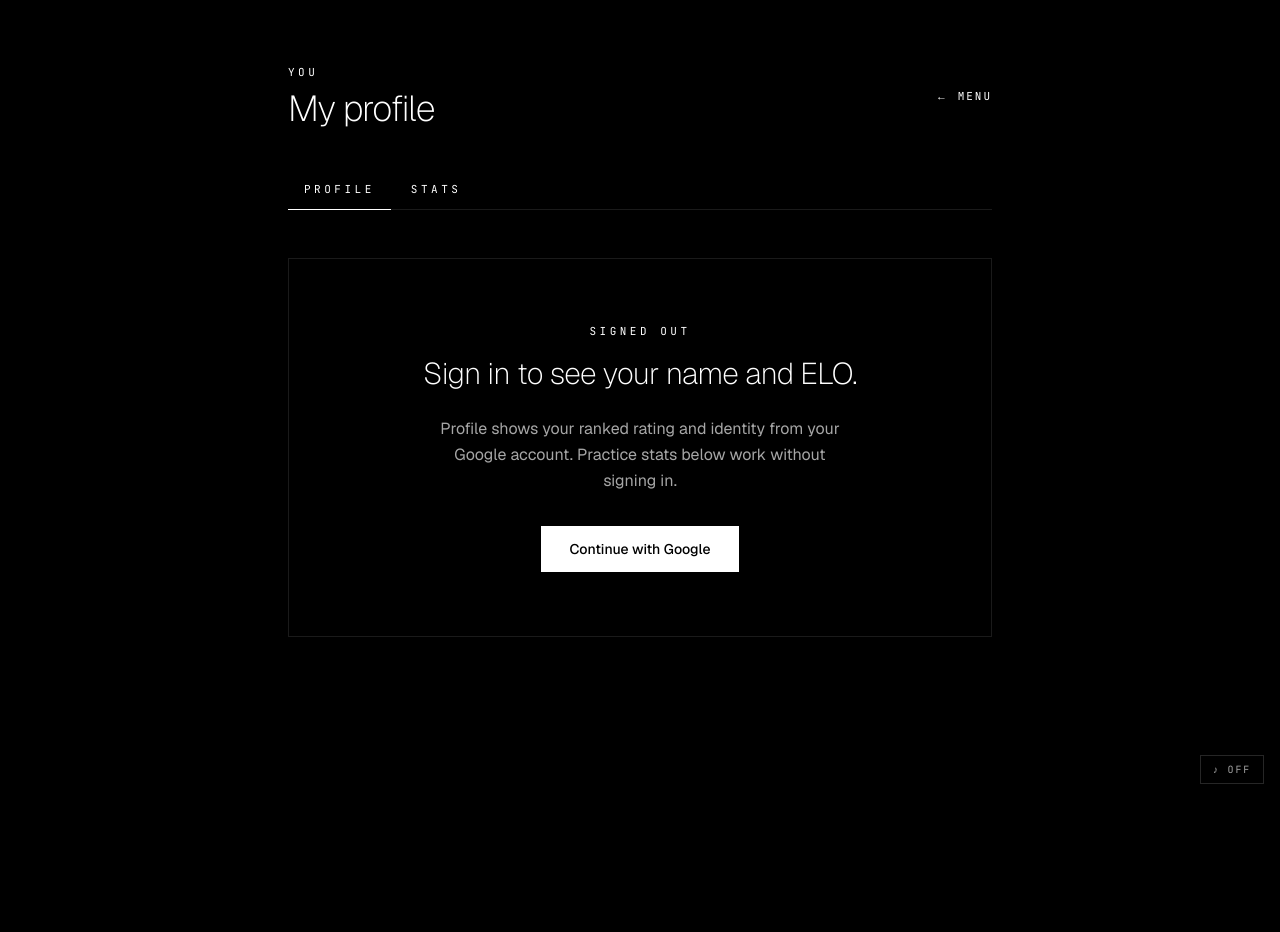
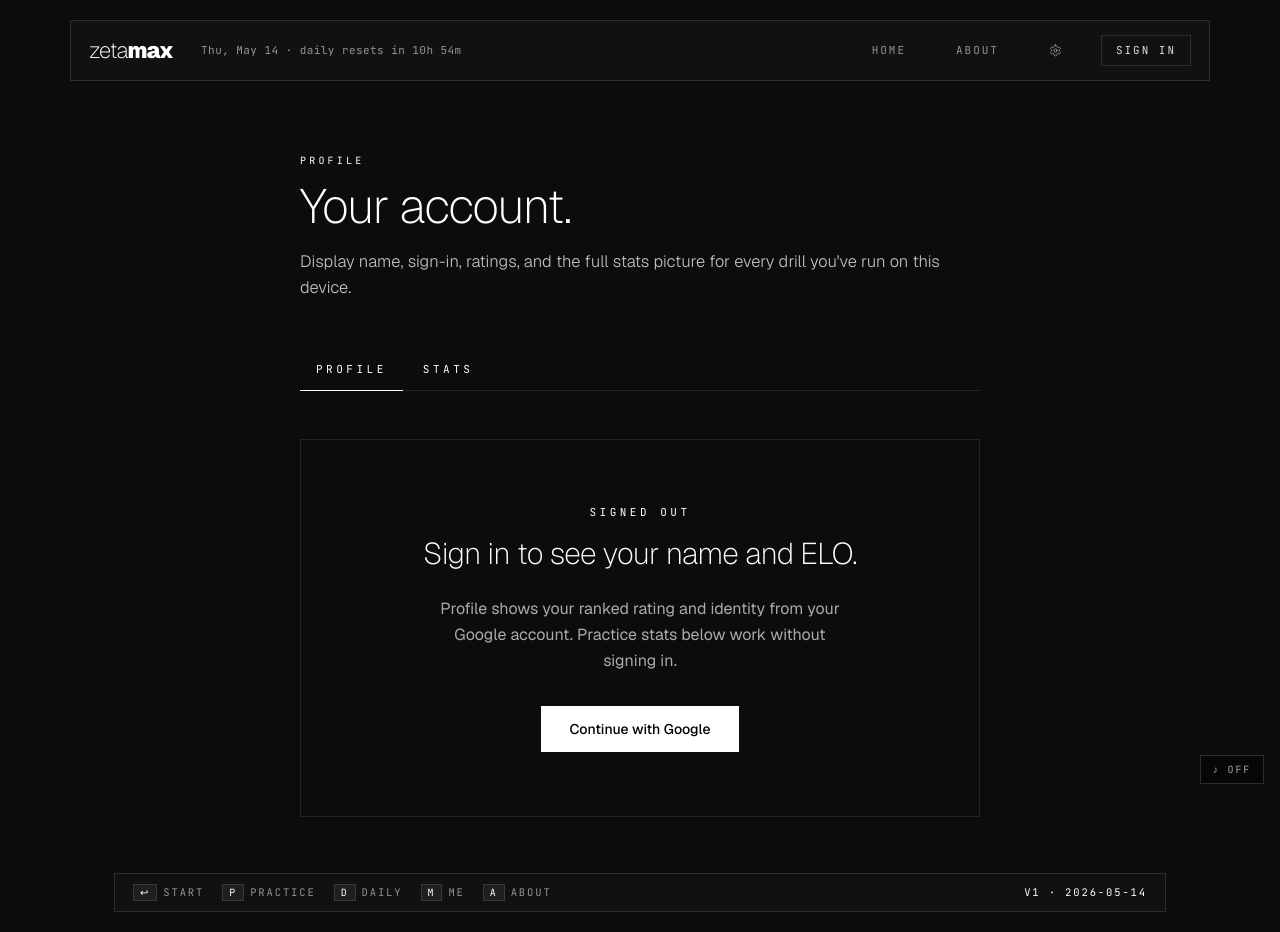
Before and after one commit to Smokeybear10/301.GAME.zetamax, a Next.js app: page /me in a window 1280 px wide. Before the commit the page ends 800 px from the top, so only its background shows below. Built offline with nearby package versions, Linux system fonts and the light colour scheme; no server answers.

Commit message:
give /me the same chrome as / and /about

```diff
--- a/app/me/me-screen.tsx
+++ b/app/me/me-screen.tsx
@@ -1,6 +1,5 @@
 "use client";
 
-import Link from "next/link";
 import { useState } from "react";
 import { ProfileSection } from "./profile-section";
 import { StatsSection } from "./stats-section";
@@ -11,25 +10,7 @@ export function MeScreen() {
   const [tab, setTab] = useState<Tab>("profile");
 
   return (
-    <main className="min-h-screen bg-black text-white antialiased">
-      <div className="max-w-3xl mx-auto px-6 sm:px-8 py-10 sm:py-16">
-        <header className="flex items-center justify-between mb-8 sm:mb-10">
-          <div>
-            <p className="font-mono text-[11px] tracking-[0.32em] uppercase text-white/42 mb-2">
-              You
-            </p>
-            <h1 className="font-extralight text-3xl sm:text-4xl tracking-[-0.03em] leading-none">
-              My profile
-            </h1>
-          </div>
-          <Link
-            href="/"
-            className="font-mono text-[11px] tracking-[0.18em] uppercase text-white/42 hover:text-white transition-colors"
-          >
-            ← menu
-          </Link>
-        </header>
-
+    <>
       <nav
         className="flex gap-1 mb-10 sm:mb-12 border-b border-white/10"
         role="tablist"
@@ -48,8 +29,7 @@ export function MeScreen() {
 
       {tab === "profile" && <ProfileSection />}
       {tab === "stats" && <StatsSection />}
-      </div>
-    </main>
+    </>
   );
 }
 
--- a/app/me/page.tsx
+++ b/app/me/page.tsx
@@ -1,3 +1,6 @@
+import { SiteHead } from "@/app/_components/site-head";
+import { StatusBar } from "@/app/_components/status-bar";
+import { KeyboardShortcuts } from "@/app/_components/keyboard-shortcuts";
 import { MeScreen } from "./me-screen";
 
 export const metadata = {
@@ -5,5 +8,35 @@ export const metadata = {
 };
 
 export default function MePage() {
-  return <MeScreen />;
+  return (
+    <main className="min-h-screen bg-[#0c0c0c] text-white antialiased">
+      {/* Outer wrapper sized to the home/about pages so SiteHead's
+          `sticky top-0` containing block spans the full doc. */}
+      <div className="max-w-[1180px] mx-auto px-5 pt-5">
+        <SiteHead current="me" />
+
+        <div className="mx-auto px-1 sm:px-5 lg:px-11 py-10 lg:py-14 max-w-3xl">
+          <header className="mb-10 sm:mb-12">
+            <p className="font-mono text-[10px] tracking-[0.32em] uppercase text-white/42 mb-3.5">
+              Profile
+            </p>
+            <h1 className="font-extralight text-3xl sm:text-4xl md:text-5xl tracking-[-0.025em] leading-[1.05] mb-[18px]">
+              Your account.
+            </h1>
+            <p className="text-white/75 text-base sm:text-[16.5px] leading-relaxed max-w-[60ch] font-light">
+              Display name, sign-in, ratings, and the full stats picture for
+              every drill you&apos;ve run on this device.
+            </p>
+          </header>
+
+          <MeScreen />
+        </div>
+
+        <div className="px-1 sm:px-5 lg:px-11 pb-5">
+          <StatusBar />
+        </div>
+      </div>
+      <KeyboardShortcuts />
+    </main>
+  );
 }
```
Lines whose indentation alone changed are shown as unchanged.
